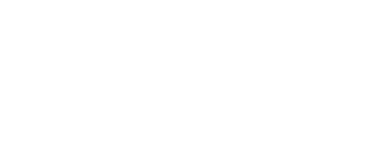
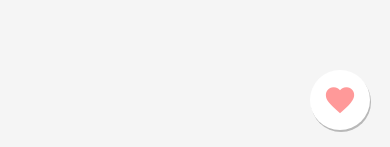
Before and after one commit to cindmichelle/react-native-animations, a React Native app: screen / in a window 390 px wide. Shown: the part 694-841 px from the top of the page. Built offline with nearby package versions, Linux system fonts and the light colour scheme.

Commit message:
implements Floating Action Button with Animations

```diff
--- a/src/App.tsx
+++ b/src/App.tsx
@@ -1,12 +1,14 @@
 import React, {Component} from 'react';
 import {StyleSheet, View} from 'react-native';
 import SwipeableCards from './components/SwipeableCards';
+import FavoriteButton from './components/FavoriteButton';
 
 export default class App extends Component<{}, {}> {
   render() {
     return (
       <View style={styles.container}>
         <SwipeableCards />
+        <FavoriteButton />
       </View>
     );
   }
@@ -15,9 +17,9 @@
 const styles = StyleSheet.create({
   container: {
     flex: 1,
-    backgroundColor: '#fff',
+    backgroundColor: 'whitesmoke',
     alignItems: 'center',
     justifyContent: 'center',
   },
-  cardNotExistText: {fontSize: 22, color: '#000'},
+  cardNotExistText: {fontSize: 22},
 });
--- /dev/null
+++ b/src/components/FavoriteButton.tsx
@@ -0,0 +1,73 @@
+import React, {Fragment, useState, useEffect} from 'react';
+import FloatingActionButton from '../core-ui/FloatingActionButton';
+import {Animated, StyleSheet, Text} from 'react-native';
+
+export default function FavoriteButton() {
+  let [animateVisible, setAnimateVisible] = useState(false);
+  let renderAnimate = () => {
+    setAnimateVisible(!animateVisible);
+  };
+
+  return (
+    <Fragment>
+      {animateVisible && (
+        <FavoriteBubble handleAnimateVisible={renderAnimate} />
+      )}
+      <FloatingActionButton onPress={renderAnimate} />
+    </Fragment>
+  );
+}
+
+type FavoriteBubbleProps = {
+  handleAnimateVisible: () => void;
+};
+
+export function FavoriteBubble(props: FavoriteBubbleProps) {
+  let [yposition] = useState(new Animated.Value(0));
+  let [opacity] = useState(new Animated.Value(1));
+
+  let {handleAnimateVisible} = props;
+  useEffect(() => {
+    Animated.parallel([
+      Animated.timing(yposition, {
+        toValue: -100,
+        duration: 500,
+      }),
+      Animated.timing(opacity, {
+        toValue: 0,
+        duration: 700,
+      }),
+    ]).start(() => {
+      handleAnimateVisible();
+    });
+  });
+
+  let animationStyle = {
+    backgroundColor: '#ff9999',
+    transform: [{translateY: yposition}],
+    opacity,
+  };
+
+  return (
+    <Animated.View style={[styles.fab, animationStyle]}>
+      <Text style={{color: '#FFF'}}>+1</Text>
+    </Animated.View>
+  );
+}
+
+const styles = StyleSheet.create({
+  fab: {
+    position: 'absolute',
+    right: 20,
+    bottom: 20,
+    width: 60,
+    height: 60,
+    justifyContent: 'center',
+    alignItems: 'center',
+    backgroundColor: '#FFF',
+    borderColor: 'grey',
+    borderRadius: 30,
+    shadowOffset: {width: 1, height: 2},
+    shadowOpacity: 0.25,
+  },
+});
--- /dev/null
+++ b/src/core-ui/FloatingActionButton.tsx
@@ -0,0 +1,40 @@
+import React from 'react';
+import {StyleSheet, TouchableOpacity} from 'react-native';
+import {MaterialIcons} from '@expo/vector-icons';
+
+type Props = {
+  src?: string;
+  color?: string;
+  onPress: () => void;
+};
+
+export default function FloatingActionButton(props: Props) {
+  let {src, color, onPress} = props;
+  return (
+    <TouchableOpacity style={styles.fab} activeOpacity={0.7} onPress={onPress}>
+      <MaterialIcons
+        name={src || 'favorite'}
+        size={34}
+        color={color || '#ff9999'}
+      />
+    </TouchableOpacity>
+  );
+}
+
+const styles = StyleSheet.create({
+  fab: {
+    flex: 1,
+    justifyContent: 'center',
+    alignItems: 'center',
+    width: 60,
+    height: 60,
+    position: 'absolute',
+    bottom: 20,
+    right: 20,
+    backgroundColor: '#FFF',
+    borderRadius: 30,
+    borderColor: 'grey',
+    shadowOffset: {width: 1, height: 2},
+    shadowOpacity: 0.25,
+  },
+});
```
